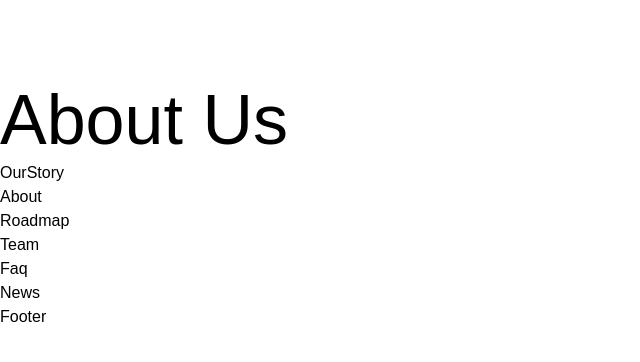
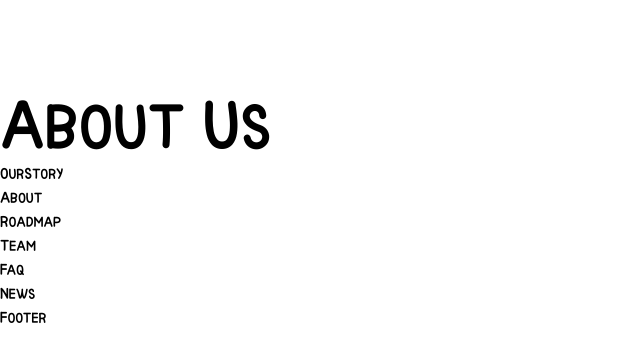
Before and after one commit to Akash-535/crazy-unicorn, a React (Create React App) app: page / in a window 1280 px wide. Shown: the top 362 px of the page, without its empty margins (0-640 px from the left). Built offline with nearby package versions, Linux system fonts and the light colour scheme.

Commit message:
new font family added

```diff
--- a/src/index.css
+++ b/src/index.css
@@ -2,6 +2,13 @@
 @tailwind components;
 @tailwind utilities;
 @import url("https://fonts.googleapis.com/css2?family=Comic+Neue:ital,wght@0,300;0,400;0,700;1,300;1,400;1,700&display=swap");
+@font-face {
+  font-family: Pinkunicorn;
+  src: url("../public/assets/fonts/Pinky Unicorn.ttf");
+}
 body {
+  font-family: "Pinkunicorn", sans-serif;
+}
+.font-comic {
   font-family: "Comic Neue", sans-serif;
 }
```
Also changed, not shown: public/assets/fonts/Pinky Unicorn.ttf (added).
